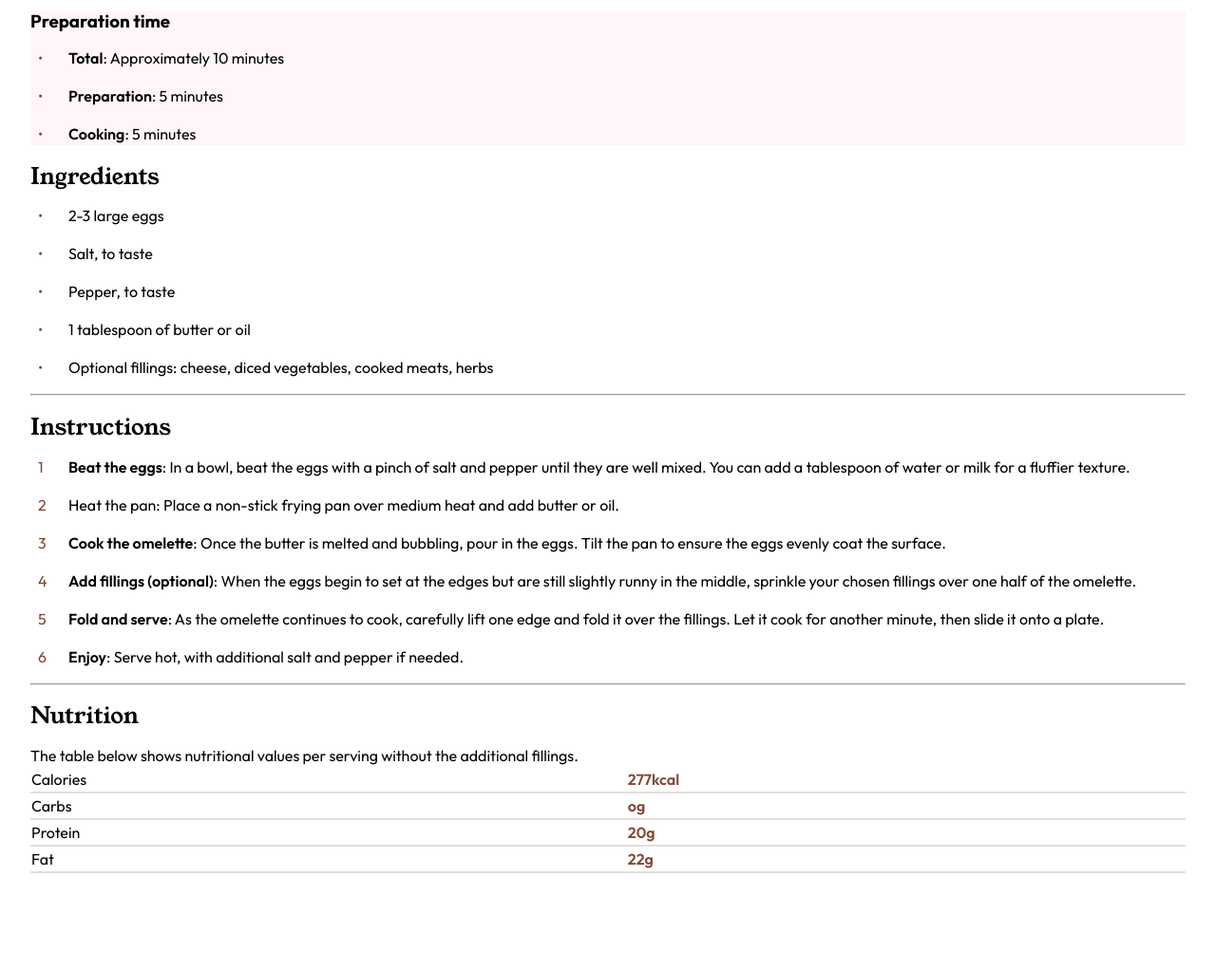
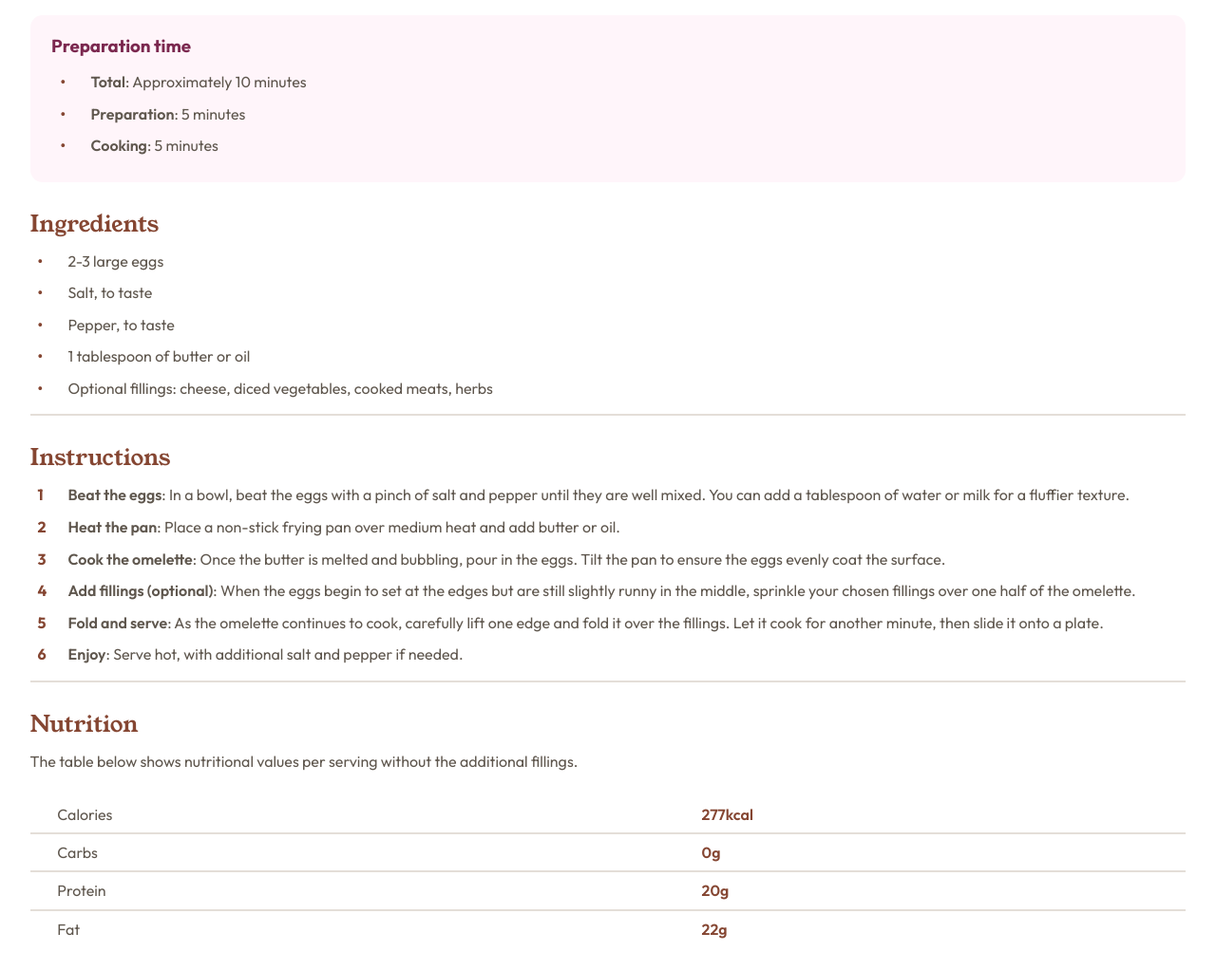
Before and after one commit to Tkharkhelauri/Recipe-page, a plain HTML site: page index.html in a window 1280 px wide. Shown: the part 727-1749 px from the top of the page at 95% size. Before the commit the page ends 1671 px from the top, so only its background shows below. Drawn offline with Linux system fonts and the light colour scheme.

Commit message:
finish mobile version

```diff
--- a/index.html
+++ b/index.html
@@ -23,7 +23,8 @@
         alt="A picture of omelette on a beje plate, filled with dices vegetables, coocked meat and herbs"
         tabindex="0"
     >
-    <h1 class="heading">Simple Omelette Recipe</h1>
+    <h1 class="heading heading__black">Simple Omelette       Recipe </h1>
+    <!-- <h1 class="heading__2l"></h1> -->
     <p class="recipe__description">An easy and quick dish, perfect for any meal. This classic omelette combines beaten eggs cooked
       to perfection, optionally filled with your choice of cheese, vegetables, or meats.</p>
 
@@ -55,7 +56,7 @@
       <ol class="instructions__list">
         <li><span class="bold">Beat the eggs</span>: In a bowl, beat the eggs with a pinch of salt and pepper until they are well mixed.
           You can add a tablespoon of water or milk for a fluffier texture.</li>
-        <li><span class="bold"></span>Heat the pan: Place a non-stick frying pan over medium heat and add butter or oil.</li>
+        <li><span class="bold">Heat the pan</span>: Place a non-stick frying pan over medium heat and add butter or oil.</li>
         <li><span class="bold">Cook the omelette</span>: Once the butter is melted and bubbling, pour in the eggs. Tilt the pan to ensure
           the eggs evenly coat the surface.</li>
         <li><span class="bold">Add fillings (optional)</span>: When the eggs begin to set at the edges but are still slightly runny in the
@@ -79,15 +80,15 @@
           </tr>
           <tr>
             <td class="thread">Carbs</td>
-            <td class="values bold">og</td>
+            <td class="values bold">0g</td>
           </tr>
           <tr>
             <td class="thread">Protein</td>
             <td class="values bold">20g</td>
           </tr>
           <tr>
-            <td class="thread">Fat</td>
-            <td class="values bold">22g</td>
+            <td class="thread last">Fat</td>
+            <td class="values bold last">22g</td>
           </tr>
         </tbody>
       </table>
--- a/reset.css
+++ b/reset.css
@@ -28,8 +28,8 @@ ol[role='list'] {
 body {
   background-color: hsl(0, 0%, 100%);
   font-family: var(--ff-primary);
-  line-height: 1.5;
-  padding: 1.5em;
+  line-height: 1.4;
+  padding: 1.47rem;
 }
 
 /* Set shorter line heights on headings and interactive elements */
--- a/style.css
+++ b/style.css
@@ -14,33 +14,61 @@
     --ff-heading: "Young Serif";
 }
 
-/* body {
-    background-image: url(./assets/images/image-omelette.jpeg);
-} */
 img {
     max-width: 120%;
   display: block;
   margin-left: -2em;
   margin-top: -2em;
+  margin-bottom: 2rem;
 }
 .heading {
     font-family: var(--ff-heading);
-    font-weight: 500;
+    font-weight: 400;
+    line-height: 1;
+
+
 }
+.heading__black {
+    display: inline;
+}
+.heading__brown {
+    color:hsl(14, 45%, 36%);
+    margin-top: 2rem;
+    margin-bottom: 0.7rem;
+}
+p {
+    color: hsl(30, 10%, 34%);
+}
+
 .recipe__preparation {
-    background-color: hsl(330, 100%, 98%)
+    background-color: hsl(330, 100%, 98%);
+    border-radius: 0.8rem;
+
+}
+.preparation__time {
+    padding: 1.4rem  0 0 1.4rem;
+    color: hsl(332, 51%, 32%);
 }
 .bold {
     font-weight: 600;
+    color: hsl(30, 10%, 34%);
 }
-ul {
-    /* padding-left: 2rem; */
+.thread {
+    color: hsl(30, 10%, 34%);
+    padding-left: 1.8rem;
+}
+.recipe__preparation ul {
+    padding-bottom: 1rem;
+    padding-left: 4rem;
+    margin-right: 3rem;
+  }
+  ul {
     list-style: none;
   }
-
 ul li::before {
         content: "•";
         color: hsl(14, 45%, 36%);
+        font-weight: bold;
         display: inline-block;
         width: 2em;
         margin-left: -2em
@@ -51,21 +79,36 @@ ol {list-style: none; counter-reset: li}
 ol li::before {
     content: counter(li);
     color:  hsl(14, 45%, 36%);
+    font-weight: bold;
     display: inline-block;
     width: 2em;
     margin-left: -2em}
 
 ol li {counter-increment: li}
 li {
-    margin-bottom: 1em;
+    margin-bottom: 0.7em;
+    color: hsl(30, 10%, 34%);
+}
+hr {
+    border: 1px solid hsl(30, 18%, 87%);
+
+}
+
+.nutritions__descriptions {
+    margin-bottom: 1.6rem;
 }
 table {
     width: 100%;
     border-collapse: collapse;
 }
+
 td {
     border-bottom: solid hsl(30, 18%, 87%) 2px;
+    padding: 0.5rem;
 }
 .values {
     color: hsl(14, 45%, 36%);
 }
+.last {
+    border: 0;
+}
```
